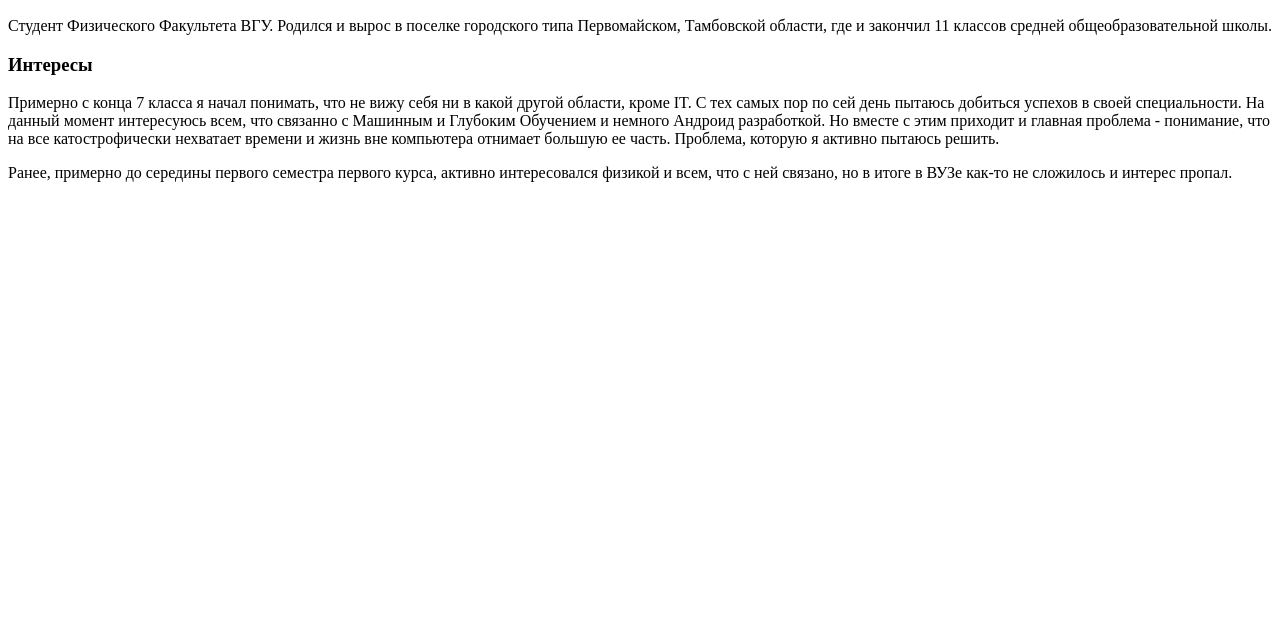
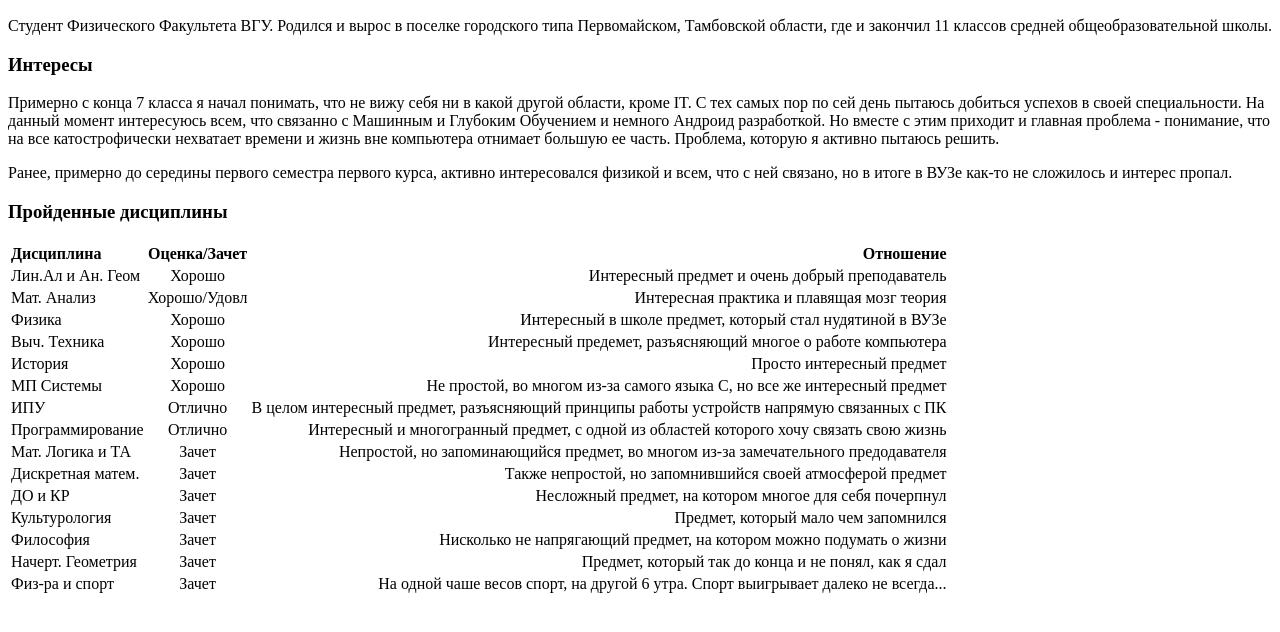
Before and after one commit to HopelessFlavor/profile, an Eleventy site: page src/index.md in a window 1280 px wide. Shown: the part 110-742 px from the top of the page. Built offline with nearby package versions, Linux system fonts and the light colour scheme; Eleventy itself is replaced by a stand-in of ours; files that its build step writes are made by us from their sources.

Commit message:
Adding table to index.md

```diff
--- a/src/index.md
+++ b/src/index.md
@@ -16,3 +16,22 @@ layout: page.njk
 
 Ранее, примерно до середины первого семестра первого курса, активно интересовался физикой и всем,
 что с ней связано, но в итоге в ВУЗе как-то не сложилось и интерес пропал.
+
+### Пройденные дисциплины
+| Дисциплина       | Оценка/Зачет| Отношение                                                                                 |
+|:-----------------|:-----------:|------------------------------------------------------------------------------------------:|
+| Лин.Ал и Ан. Геом| Хорошо      | Интересный предмет и очень добрый преподаватель                                           |
+| Мат. Анализ      | Хорошо/Удовл| Интересная практика и плавящая мозг теория                                                |
+| Физика           | Хорошо      | Интересный в школе предмет, который стал нудятиной в ВУЗе                                 |
+| Выч. Техника     | Хорошо      | Интересный предемет, разъясняющий многое о работе компьютера                              |
+| История          | Хорошо      | Просто интересный предмет                                                                 |
+| МП Системы       | Хорошо      | Не простой, во многом из-за самого языка C, но все же интересный предмет                  |
+| ИПУ              | Отлично     | В целом интересный предмет, разъясняющий принципы работы устройств напрямую связанных с ПК|
+| Программирование | Отлично     | Интересный и многогранный предмет, с одной из областей которого хочу связать свою жизнь   |
+| Мат. Логика и ТА | Зачет       | Непростой, но запоминающийся предмет, во многом из-за замечательного предодавателя        |
+| Дискретная матем.| Зачет       | Также непростой, но запомнившийся своей атмосферой предмет                                |
+| ДО и КР          | Зачет       | Несложный предмет, на котором многое для себя почерпнул                                   |
+| Культурология    | Зачет       | Предмет, который мало чем запомнился                                                      |
+| Философия        | Зачет       | Нисколько не напрягающий предмет, на котором можно подумать о жизни                       |
+| Начерт. Геометрия| Зачет       | Предмет, который так до конца и не понял, как я сдал                                      |
+| Физ-ра и спорт   | Зачет       | На одной чаше весов спорт, на другой 6 утра. Спорт выигрывает далеко не всегда...         |
```
